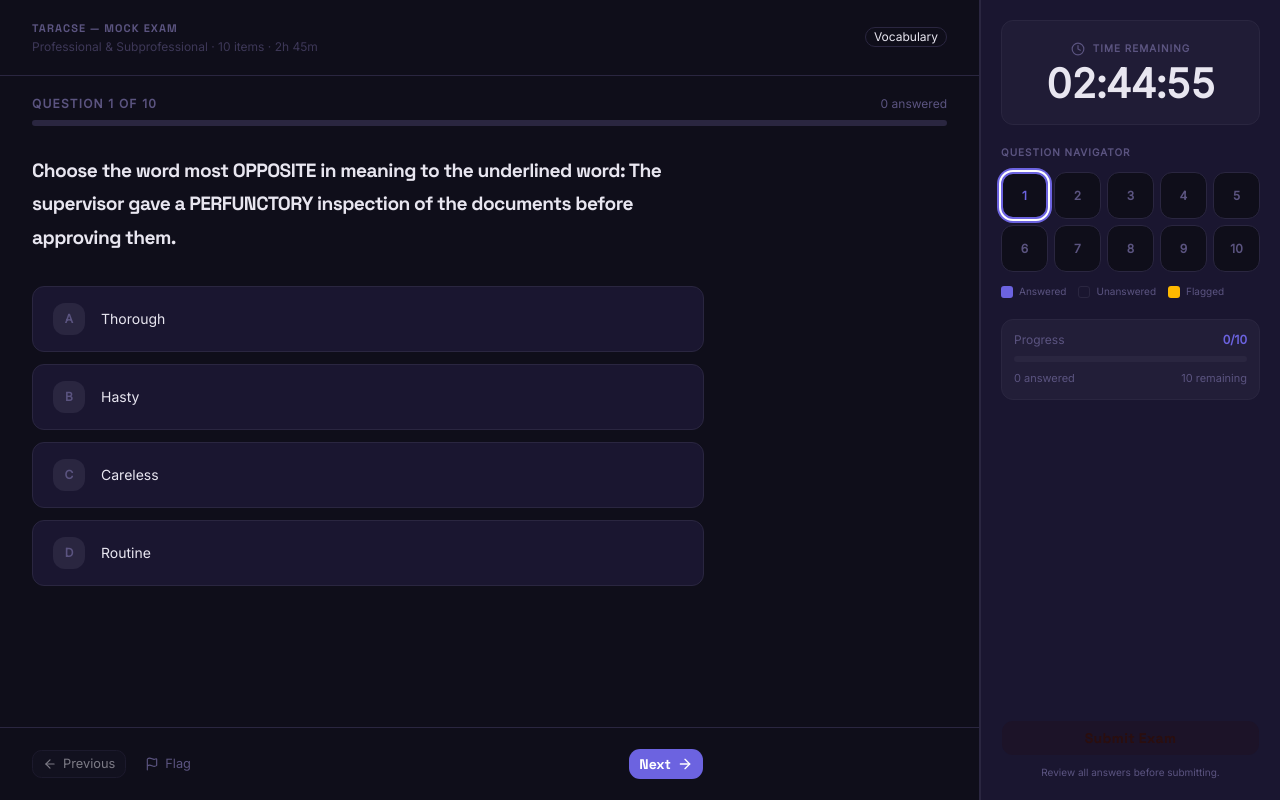
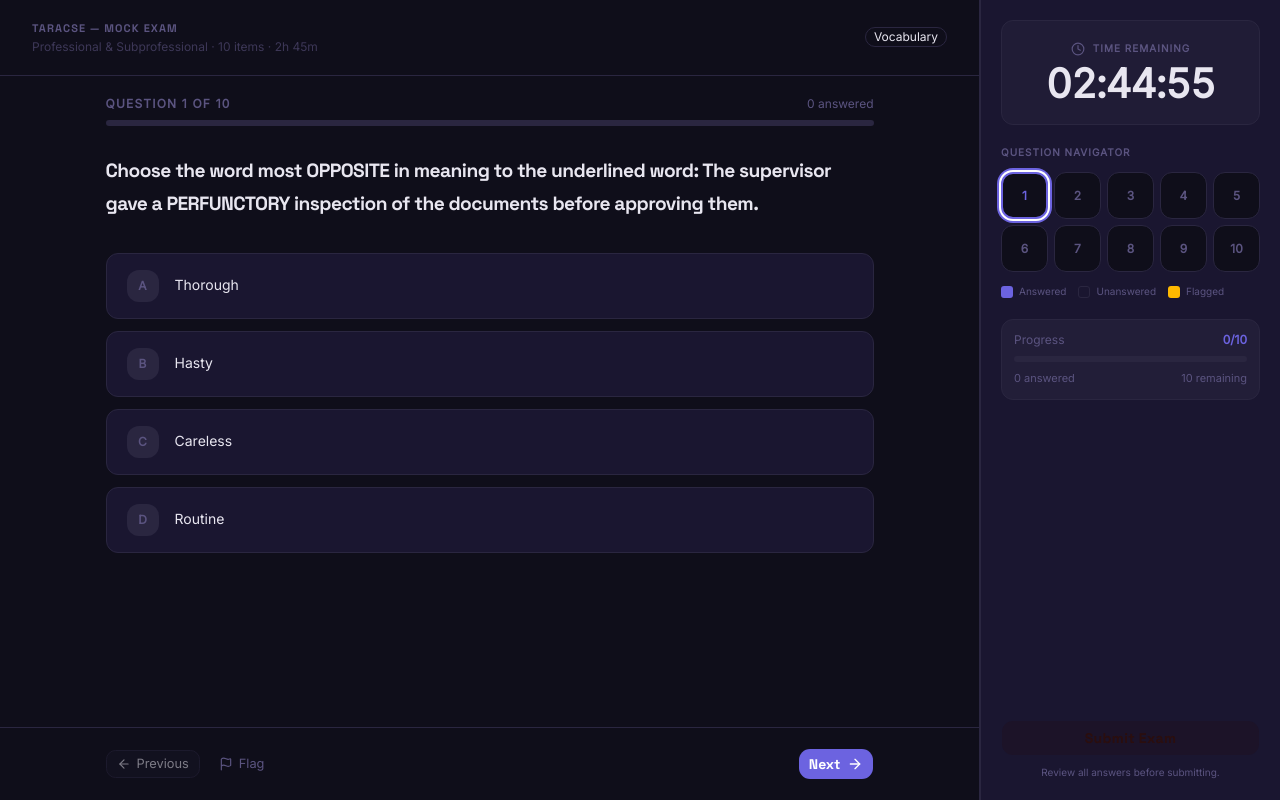
Before and after one commit to jsnaur/TaraCSE, a Next.js app: page /dashboard/mock/1 in a window 1280 px wide. Built offline with nearby package versions, Linux system fonts and the light colour scheme.

Commit message:
adjusted UI in mockId page

```diff
--- a/app/dashboard/mock/[mockId]/page.tsx
+++ b/app/dashboard/mock/[mockId]/page.tsx
@@ -409,6 +409,7 @@ export default function MockExamPage() {
 
             {/* ── Progress Bar ── */}
             <div className="px-8 pt-5 shrink-0">
+              <div className="w-full max-w-3xl mx-auto">
                 <div className="flex justify-between items-center mb-2">
                   <span className="text-xs font-semibold text-muted-foreground uppercase tracking-widest">
                     Question {currentIndex + 1} of {QUESTIONS.length}
@@ -422,10 +423,11 @@ export default function MockExamPage() {
                   className="h-1.5 bg-muted [&>div]:bg-primary [&>div]:transition-all [&>div]:duration-500"
                 />
               </div>
+            </div>
 
             {/* ── Question Content ── */}
-            <main className="flex-1 px-8 py-7">
-              <div className="max-w-2xl">
+            <main className="flex-1 px-8 py-7 overflow-y-auto">
+              <div className="w-full max-w-3xl mx-auto">
                 <Badge variant="outline" className="mb-4 text-[11px] sm:hidden">
                   {question.category}
                 </Badge>
@@ -492,7 +494,7 @@ export default function MockExamPage() {
 
             {/* ── Navigation Footer ── */}
             <footer className="px-8 py-5 border-t border-border shrink-0">
-              <div className="max-w-2xl flex items-center justify-between gap-3">
+              <div className="w-full max-w-3xl mx-auto flex items-center justify-between gap-3">
                 <div className="flex items-center gap-2">
                   <Button
                     variant="outline"
```
Lines whose indentation alone changed are shown as unchanged.
